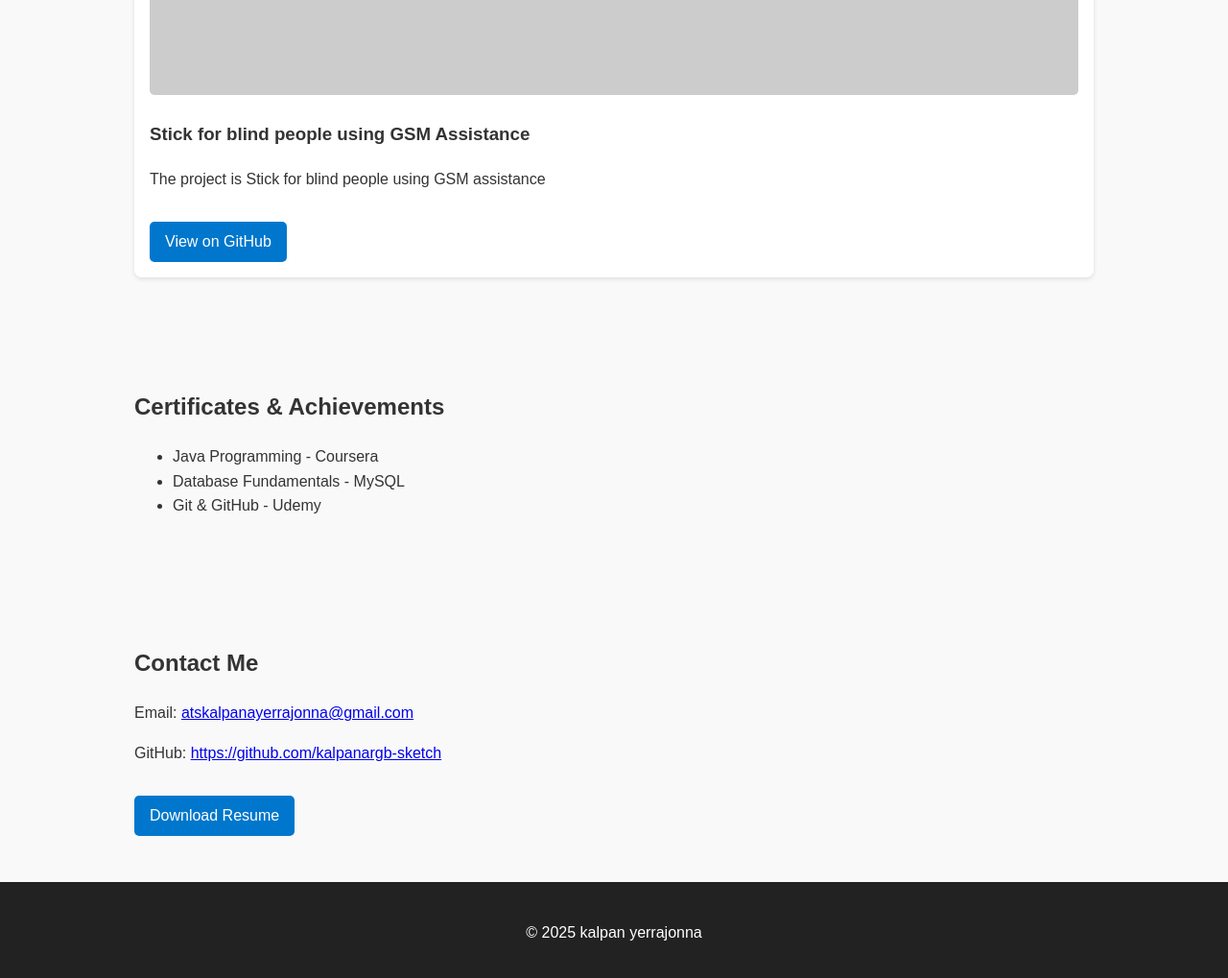
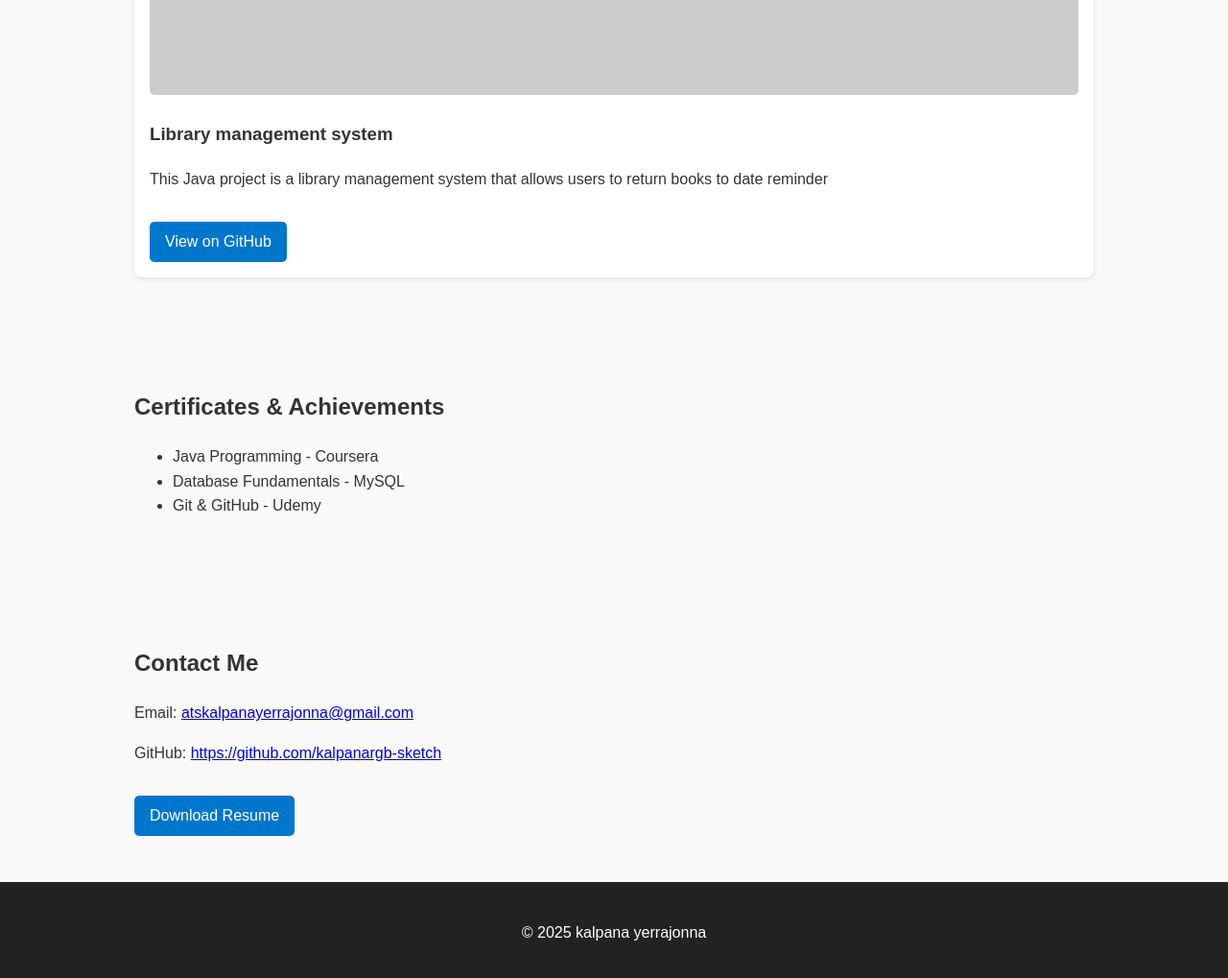
Before and after one commit to kalpanargb-sketch/kalpanargb-sketch.github.io, a plain HTML site: page index.html in a window 1280 px wide. Shown: the part 980-1999 px from the top of the page at 96% size. Drawn offline with Linux system fonts and the light colour scheme; placeholder pictures from the web are drawn by us.

Commit message:
Update index.html

```diff
--- a/index.html
+++ b/index.html
@@ -87,8 +87,8 @@
     <div class="projects">
       <div class="project">
         <img src="https://via.placeholder.com/400x200" alt="Project Screenshot" />
-        <h3>Stick for blind people using GSM Assistance</h3>
-        <p> The project is Stick for blind people using GSM assistance </p>
+        <h3>Library management system</h3>
+        <p> This Java project is a library management system that allows users to return books to date reminder </p>
         <a href="https://github.com/kalpanargb-sketch/LibraryManagement" class="btn">View on GitHub</a>
       </div>
   </section>  <section id="certificates">
@@ -104,4 +104,4 @@
     <p>GitHub: <a href="https://github.com/kalpanargb-sketch" target="_blank">https://github.com/kalpanargb-sketch</a></p>
     <a href="Resume.pdf" class="btn">Download Resume</a>
   </section>  <footer>
-    <p>&copy; 2025 kalpan yerrajonna
+    <p>&copy; 2025 kalpana yerrajonna
```
